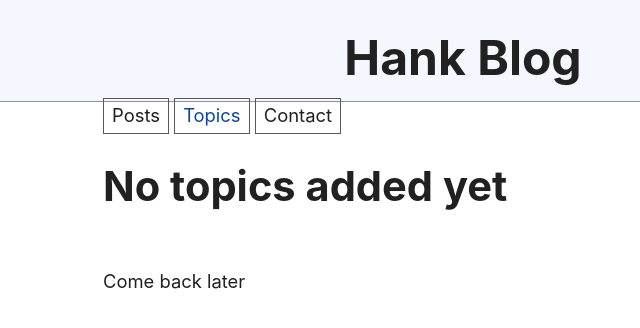
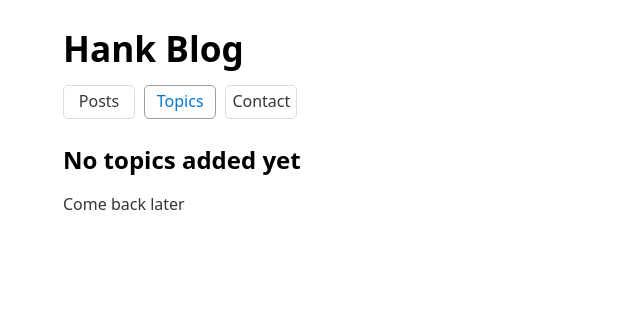
Before and after one commit to YesSeri/djangoblog, a Django app: page /topics in a window 1280 px wide. Shown: the top 328 px of the page, without its empty margins (177-817 px from the left). Run offline with Django 4.2, Linux system fonts and the light colour scheme; data that the repository does not hold is empty; some libraries are stand-ins or nearby versions.

Commit message:
new css framework

```diff
--- a/mysite/blog/templates/base_generic.html
+++ b/mysite/blog/templates/base_generic.html
@@ -7,17 +7,14 @@
         <meta http-equiv="X-UA-Compatible" content="ie=edge">
         <title>HTML 5 Boilerplate</title>
         <link rel="shortcut icon" href="{%  static 'favicon.ico' %}">
-        <link rel="stylesheet"
-              href="https://unpkg.com/simpledotcss@2.0.5/simple.min.css">
+		<link rel="stylesheet" href="https://cdn.jsdelivr.net/npm/water.css@2/out/water.min.css">
         <link rel="stylesheet"
               type="text/css"
               href="{% static './css/style.css' %}">
     </head>
     <body>
-		<header class="title">
-			<h1>Hank Blog</h1>
-		</header>
-        <nav>
+		<h1>Hank Blog</h1>
+		<nav>
             <a class="nav-item {% if request.path == '/' or 'posts' in request.path %} active{% endif %}"
                href="{% url 'posts' %}">Posts</a>
             <a class="nav-item {% if request.path == '/topics' %} active{% endif %}"
--- a/mysite/blog/templates/blog/post_detail.html
+++ b/mysite/blog/templates/blog/post_detail.html
@@ -6,5 +6,6 @@
         <p>
             {{ post.content | markdown | safe }}
         </p>
+		<p><i>{{post.created_date}}</i></p>
     </div>
 {% endblock %}
--- a/mysite/blog/templates/blog/post_list.html
+++ b/mysite/blog/templates/blog/post_list.html
@@ -9,6 +9,7 @@
             {% endfor %}
             {{ post.content | markdown | safe | truncatewords:50  }}
             <a href="{{ post.get_absolute_url }}">Read more...</a>
+			<!-- <p style="margin-bottom:0;"><i>{{post.created_date|date}}</i></p> -->
         </div>
     {% empty %}
         <h2>No posts yet</h2>
--- a/mysite/blog/templates/blog/topic_list.html
+++ b/mysite/blog/templates/blog/topic_list.html
@@ -1,15 +1,23 @@
 {% extends "base_generic.html" %}
 {% block content %}
     {% for topic in object_list %}
-        <a id="{{ topic.name|lower }}"></a>
-        <h2>{{ topic.name }}</h2>
-        {% for post in topic.post_set.all %}
-            <a href="{{ post.get_absolute_url }}">{{ post.title }}</a><span>{{ post.created_date|date }}</span>
-        {% endfor %}
+		<div>
+			<a id="{{ topic.name|lower }}"></a>
+			<h2>{{ topic.name }}</h2>
+			<div class="posts-topic-div">
+			{% for post in topic.post_set.all %}
+				<div>
+					<a href="{{ post.get_absolute_url }}">{{ post.title }}</a><div>{{ post.created_date|date }}</div>
+				</div>
+			{% endfor %}
+			</div>
+		</div>
     {% empty %}
+	<div>
         <h2>No topics added yet</h2>
         <p>
             Come back later
         </p>
+	</div>
     {% endfor %}
 {% endblock %}
--- a/mysite/static/css/style.css
+++ b/mysite/static/css/style.css
@@ -1,15 +1,19 @@
 .nav-item {
-	border: solid 1px var(--text-light);
-	padding: 5px 8px 7px 8px;
+	border: solid 1px var(--border);
+	border-radius: 5px;
+	padding: 7px 0 9px 0;
+	margin-right: 5px;
 	text-decoration: none;
 	color: var(--text);
 	line-height: 1;
 	width: 70px;
+	display: inline-block;
 	text-align: center;
 }
 
-.nav-item.active {
-	color: var(--accent);
+.nav-item.active, .nav-item:hover {
+	border: solid 1px var(--selection);
+	color: var(--links);
 }
 
 .pagination {
@@ -21,10 +25,16 @@
 	padding: 0 5px;
 }
 
-body>header.title {
-	padding: 0;
+.posts-topic-div {
+	--auto-grid-min-size: 16rem;
+	display: grid;
+	grid-template-columns: repeat(auto-fill, minmax(var(--auto-grid-min-size), 1fr));
+	gap: 1em;
+
 }
 
-h2 {
-	margin-top: 0.83em;
+.posts-topic-div>div {
+	padding: 5px;
+	border: solid 1px var(--border);
+	border-radius: 5px;
 }
```
